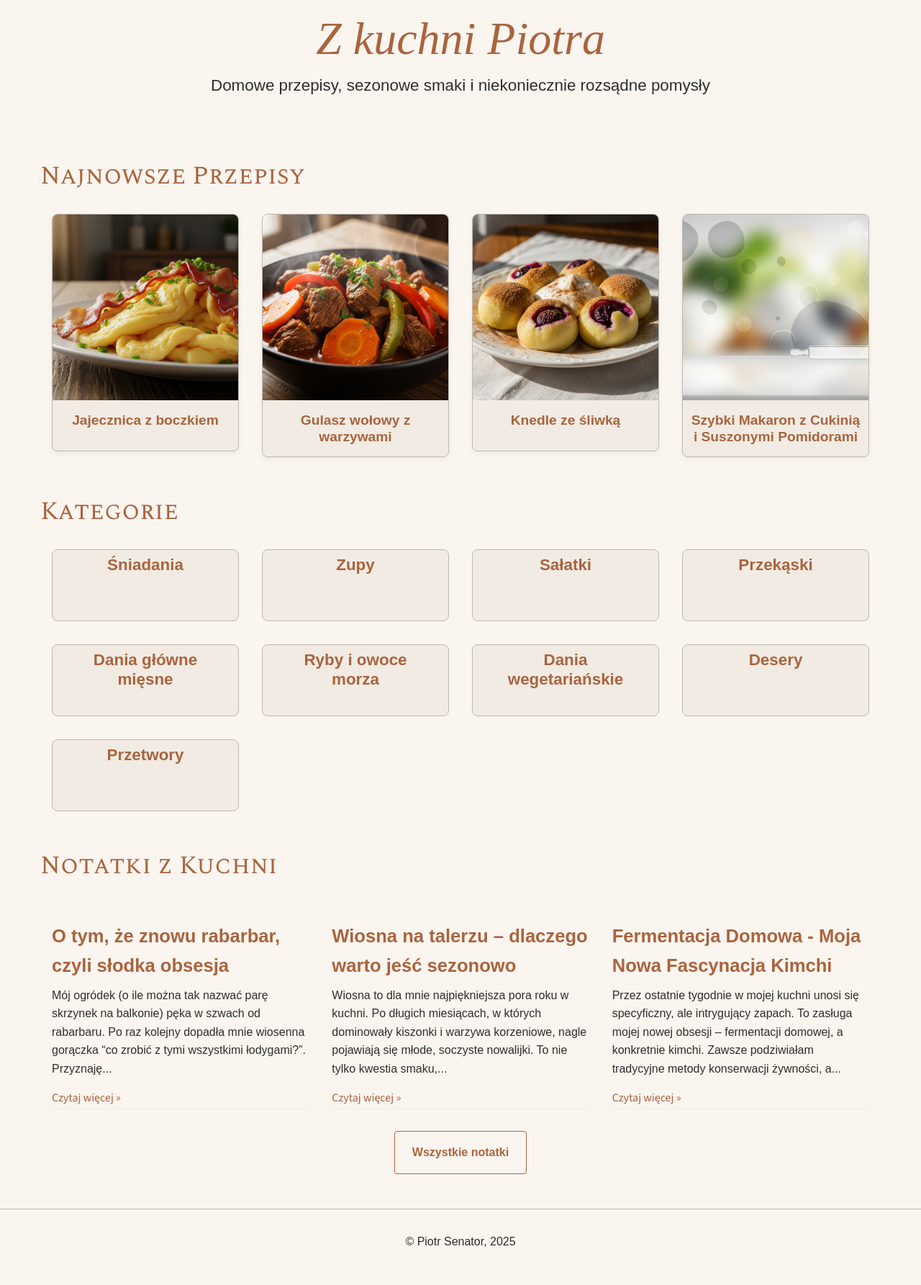
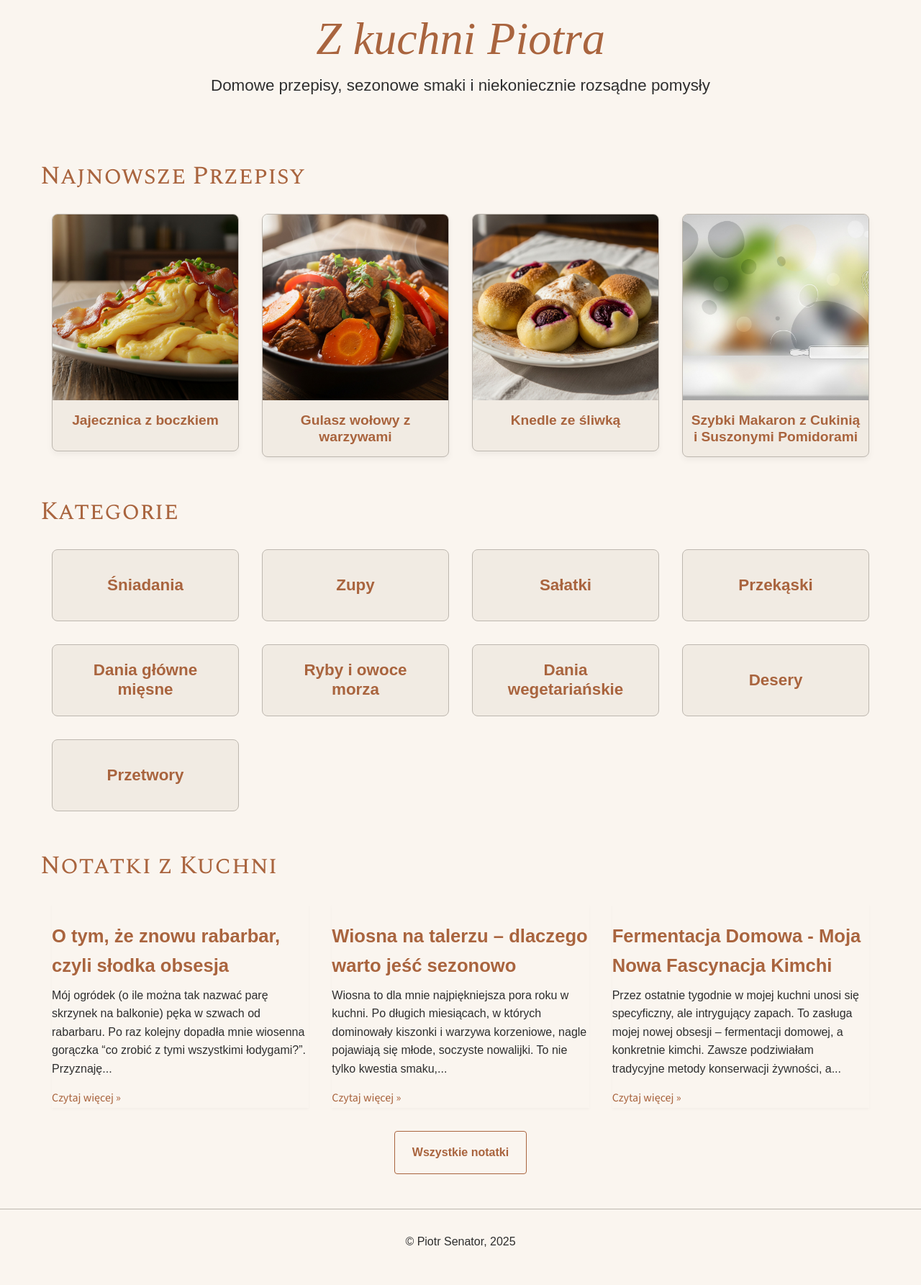
Before and after one commit to piotrsenator/kuchnia, a Jekyll site: the page built from index.html, in a window 1280 px wide. Shown: the whole page at 72% size. Built offline with Jekyll 4.4.1, drawn with Linux system fonts in a browser that asks for light colours; some web fonts are replaced.

Commit message:
Update style.css

```diff
--- a/assets/css/style.css
+++ b/assets/css/style.css
@@ -396,6 +396,7 @@
 .category-card:hover {
     background-color: var(--color-primary);
 }
+
 .category-card-title {
     font-weight: var(--font-weight-semibold);
     font-size: 1.4rem;
@@ -403,7 +404,12 @@
     margin: 0; /* Usuwamy marginesy, aby flexbox miał pełną kontrolę */
     transition: color 0.3s ease;
 
-    /* KLUCZOWA ZMIANA: DISPLAY: FLEX dla samego tytułu, aby wyśrodkować tekst w nim */
+    /* Styles for multi-line ellipsis (prefixed first) */
+    display: -webkit-box; /* Starsze, prefiksowane dla WebKit */
+    -webkit-line-clamp: 2; /* Ograniczenie do 2 linii */
+    -webkit-box-orient: vertical;
+
+    /* KLUCZOWA ZMIANA: DISPLAY: FLEX dla samego tytułu, aby wyśrodkować tekst w nim (standardowe na końcu) */
     display: flex;
     align-items: center;    /* Wyśrodkowanie pionowe tekstu w ramach TEGO kontenera */
     justify-content: center; /* Wyśrodkowanie poziome tekstu w ramach TEGO kontenera */
@@ -413,10 +419,6 @@
     width: 100%; /* Upewnij się, że element tytułu zajmuje pełną szerokość */
 
     overflow: hidden;
-    /* Styles for multi-line ellipsis */
-    display: -webkit-box;
-    -webkit-line-clamp: 2; /* Ograniczenie do 2 linii */
-    -webkit-box-orient: vertical;
 }
 .category-card:hover .category-card-title {
     color: var(--color-background-light);
```
